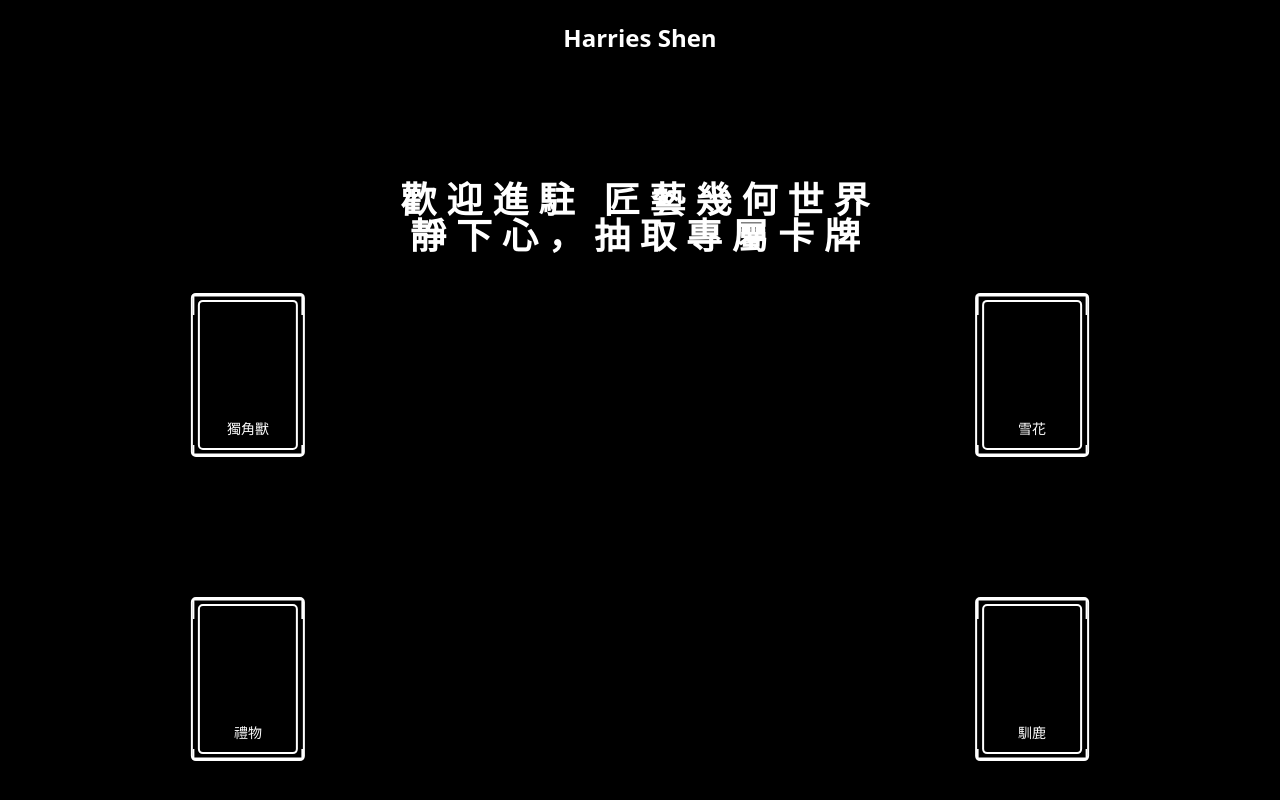
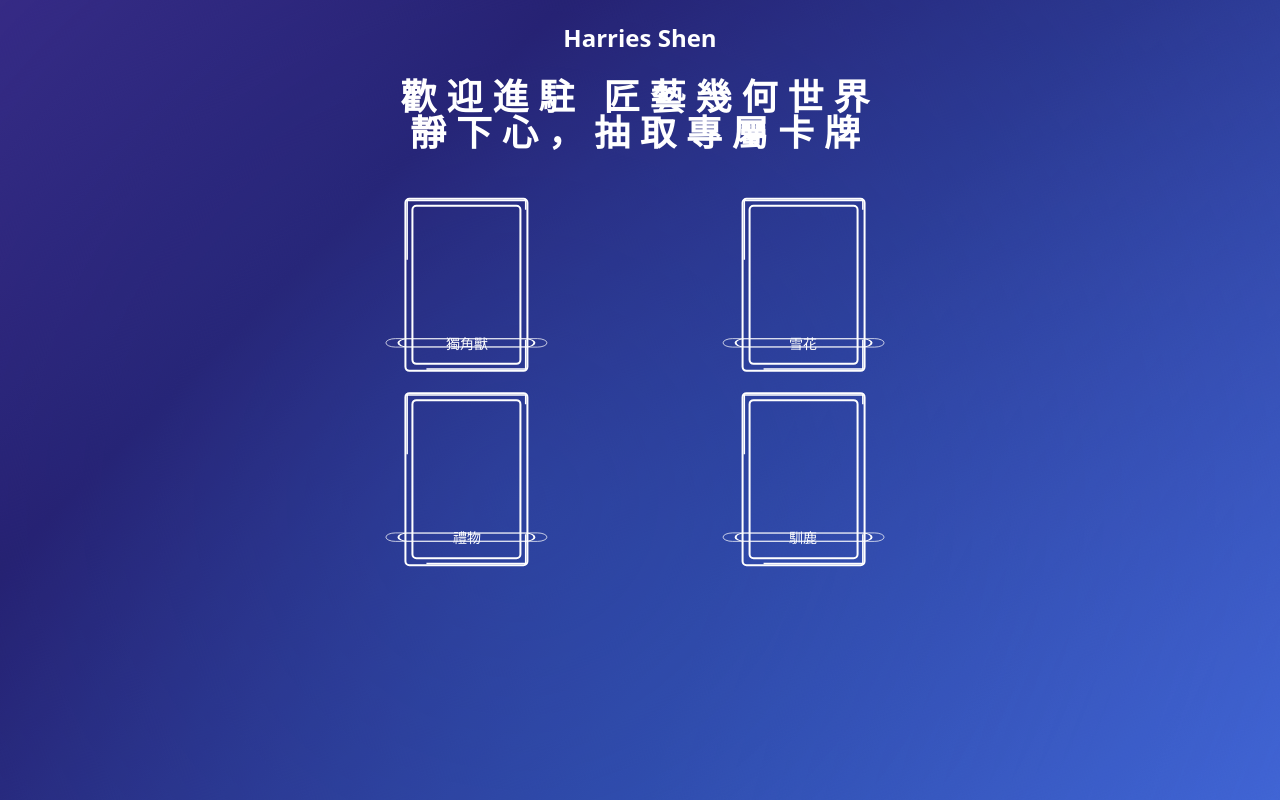
Before and after one commit to harriesshen/react-animation-sample, a React (Vite) app: page / in a window 1280 px wide. Both pictures are taken after a click on the button "Click Me , Enter The World". Built offline with nearby package versions, Linux system fonts and the light colour scheme.

Commit message:
update background animation, Card animation

```diff
--- a/src/App.css
+++ b/src/App.css
@@ -6,67 +6,47 @@
     justify-content: start;
     flex-direction: column;
     overflow: hidden;
+    position: relative;
+    z-index: 10;
 }
-
-.content {
+/* step 1 */
+.home-page-content {
     width: 100%;
     height: 100%;
     display: flex;
     flex-direction: column;
     align-items: center;
-    justify-content: space-evenly;
+}
+.home-page-content .home-page-button {
+    margin-bottom: 70px;
 }
 
-.content .content-card {
-    width: 100%;
+/* step2 */
+.card-content {
+    padding: 0px 20px;
+}
+
+.card-content .content-card {
+    margin-top: 50px;
 }
 .card-container {
     display: grid;
-    grid-template-columns: 1fr 1fr;
-    row-gap: 40px;
-    column-gap: 60px;
-    justify-items: center;
+    grid-template-columns: repeat(2, minmax(100px, 120px));
+    gap: 40px 60px;
+    justify-content: space-between;
 }
 
-.option-container {
+/* step 3 */
+
+.option-container .option-content {
+    width: 100%;
+    height: 70px;
+    padding-top: 30px;
 }
 
-.option-container .option-list {
-    width: 100%;
-    height: 40px;
-    display: flex;
-    flex-direction: column;
-    align-items: center;
-    justify-content: start;
-    padding: 30px 20px 0px 20px;
-}
-
-.option-list .option-header {
+.option-content .option-header {
     width: 100%;
     height: 100%;
-    display: flex;
-    flex-direction: row;
-    /* align-items: center; */
-    justify-content: space-between;
+    display: block;
+    position: relative;
 }
-.option-header .option-left-circle,
-.option-header .option-right-circle {
-    display: flex;
-    gap: 10px;
-    flex-direction: row;
-    justify-content: space-between;
-}
-.option-list .circle {
-    content: "";
-    width: 5px;
-    height: 5px;
-    border-radius: 50%;
-    background-color: white;
-}
-
-.option-header .option-body {
-    width: 100%;
-    height: 40px;
-    position: relative;
-    border: 1px solid white;
-}
--- a/src/App.jsx
+++ b/src/App.jsx
@@ -12,28 +12,38 @@ import StartButton from "./components/StartButton";
 import Header from "./components/Header";
 import Title from "./components/Title";
 import Options from "./components/Options";
+import Loading from "./components/Loading";
 
 const App = () => {
     const [step, setStep] = useState(1);
-    const [show, setShow] = useState(true);
+
+    const [showTitle, setShowTitle] = useState(true);
+    const [showHeader, setShowHeader] = useState(true);
     const addStep = () => {
         setStep((prev) => prev + 1);
-        setShow(true);
+        setShowTitle(true);
+        setShowHeader(true);
     };
     return (
         <div className="container">
             {step === 1 && (
                 <>
-                    <Header show={show} />
-                    <div className="content">
-                        <Title show={show}>
+                    <Header show={showHeader} />
+                    <div className="home-page-content">
+                        <Title show={showTitle}>
                             時光總偏心為您獨特滯留
                             <br />
                             為您迷人風采造就出脫穎
                         </Title>
 
                         <div className="home-page-button">
-                            <StartButton onClick={addStep} setShow={setShow}>
+                            <StartButton
+                                onClick={addStep}
+                                setShow={(bool) => {
+                                    setShowTitle(bool);
+                                    setShowHeader(bool);
+                                }}
+                            >
                                 Click Me , Enter The World
                             </StartButton>
                         </div>
@@ -43,9 +53,9 @@ const App = () => {
 
             {step === 2 && (
                 <>
-                    <Header show={show} />
-                    <div className="content">
-                        <Title show={show}>
+                    <Header show={showHeader} />
+                    <div className="card-content">
+                        <Title show={showTitle}>
                             歡迎進駐&nbsp;匠藝幾何世界
                             <br />
                             靜下心，抽取專屬卡牌
@@ -57,7 +67,29 @@ const App = () => {
                 </>
             )}
 
-            {step === 3 && <OptionList />}
+            {step === 3 && (
+                <>
+                    <Header show={showHeader} />
+                    <div className="">
+                        <Title show={showTitle}>
+                            步行在異世界的走廊，
+                            <br />
+                            您想成為的樣貌是？
+                        </Title>
+                        <OptionList
+                            setStep={addStep}
+                            closeTitle={() => {
+                                setShowTitle(false);
+                            }}
+                            closeHeader={() => {
+                                setShowHeader(false);
+                            }}
+                        />
+                    </div>
+                </>
+            )}
+
+            {step === 4 && <Loading />}
         </div>
     );
 };
@@ -67,32 +99,32 @@ export default App;
 const CardContainer = ({ setStep }) => {
     const [cardList, setCardList] = useState([
         {
-            initX: -100,
-            initY: -100,
+            endpointX: 20,
+            endpointY: 5,
             buttonText: "獨角獸",
             checked: false,
             display: true,
             svgImage: Unicorn,
         },
         {
-            initX: 100,
-            initY: -100,
+            endpointX: -20,
+            endpointY: 5,
             buttonText: "雪花",
             checked: false,
             display: true,
             svgImage: Snowflake,
         },
         {
-            initX: -100,
-            initY: 100,
+            endpointX: 20,
+            endpointY: -5,
             buttonText: "禮物",
             checked: false,
             display: true,
             svgImage: Gift,
         },
         {
-            initX: 100,
-            initY: 100,
+            endpointX: -20,
+            endpointY: -5,
             buttonText: "馴鹿",
             checked: false,
             display: true,
@@ -113,15 +145,22 @@ const CardContainer = ({ setStep }) => {
     return (
         <div className="card-container">
             {cardList.map(
-                ({ initX, initY, buttonText, checked, display, svgImage }) => (
+                ({
+                    buttonText,
+                    checked,
+                    display,
+                    svgImage,
+                    endpointX,
+                    endpointY,
+                }) => (
                     <Card
                         key={buttonText}
-                        initX={initX}
-                        initY={initY}
                         buttonText={buttonText}
                         checked={checked}
                         display={display}
                         svgImage={svgImage}
+                        endpointX={endpointX}
+                        endpointY={endpointY}
                         onClick={handleClickCard}
                         setStep={setStep}
                     />
@@ -131,20 +170,16 @@ const CardContainer = ({ setStep }) => {
     );
 };
 
-const OptionList = () => {
+const OptionList = ({ setStep, closeTitle, closeHeader }) => {
     return (
         <div className="option-container">
-            <div className="option-list">
+            <div className="option-content">
                 <div className="option-header">
-                    <div className="option-left-circle">
-                        <div className="circle"></div>
-                        <div className="circle"></div>
-                    </div>
-                    <div className="option-body">{/* <Options /> */}</div>
-                    <div className="option-right-circle">
-                        <div className="circle"></div>
-                        <div className="circle"></div>
-                    </div>
+                    <Options
+                        setStep={setStep}
+                        closeTitle={closeTitle}
+                        closeHeader={closeHeader}
+                    />
                 </div>
             </div>
         </div>
--- a/src/components/Card/index.css
+++ b/src/components/Card/index.css
@@ -1,6 +1,6 @@
 .card {
-    width: 100px;
-    height: 150px;
+    width: 110px;
+    height: 160px;
     background-color: transparent;
     border: 2px solid white;
     border-radius: 5px;
--- a/src/components/Card/index.jsx
+++ b/src/components/Card/index.jsx
@@ -3,39 +3,56 @@ import { motion } from "framer-motion";
 import "./index.css";
 import CardImage from "../CardImage";
 
+const checkedColor = "#24d8e9";
+
 export default function Card(props) {
     const {
-        initX = 100,
-        initY = 100,
         buttonText,
         checked,
         display,
         onClick,
         svgImage,
         setStep,
+        endpointX,
+        endpointY,
     } = props;
     const [startBorderAnimation, setStartBorderAnimation] = useState(false);
     const [enableButton, setEnableButton] = useState(false);
     const [pickOut, setPickOut] = useState(false);
     const cardRef = useRef(null);
-    const borderColor = checked ? "#1885ebff" : "#FFFFFF";
+    const borderColor = checked ? checkedColor : "#FFFFFF";
     const handleCardAnimation = () => {
         if (!startBorderAnimation) setStartBorderAnimation(true);
         if (cardRef) cardRef.current.style.pointerEvents = "auto";
         if (cardRef && !display) cardRef.current.style.pointerEvents = "none";
-        if (pickOut) setStep();
+        if (pickOut) {
+            setTimeout(() => {
+                setStep();
+            }, 4000);
+        }
     };
 
     const moveToCenter = () => {
-        const rect = cardRef.current.getBoundingClientRect();
-        const cardCenterX = rect.left + rect.width / 2;
-        const cardCenterY = rect.top + rect.height / 2;
+        const cardRect = cardRef.current.getBoundingClientRect();
+        const cardCenterX = cardRect.left + cardRect.width / 2;
+        const cardCenterY = cardRect.top + cardRect.height / 2;
 
-        const screenCenterX = window.innerWidth / 2;
-        const screenCenterY = window.innerHeight / 2;
+        const containerRect = document
+            .querySelector(".card-container")
+            ?.getBoundingClientRect();
 
-        const targetX = screenCenterX - cardCenterX;
-        const targetY = screenCenterY - cardCenterY;
+        if (!containerRect) {
+            console.warn("找不到 .card-container 元素");
+            return { x: 0, y: 0 };
+        }
+
+        // 計算 card-container 的中心點
+        const containerCenterX = containerRect.left + containerRect.width / 2;
+        const containerCenterY = containerRect.top + containerRect.height / 2;
+
+        // 計算需要移動的距離（相對於當前卡片位置）+ 已經移動過的距離(endPoint)
+        const targetX = containerCenterX - cardCenterX + endpointX;
+        const targetY = containerCenterY - cardCenterY + endpointY;
 
         return { x: targetX, y: targetY };
     };
@@ -43,7 +60,7 @@ export default function Card(props) {
     useEffect(() => {
         setTimeout(() => {
             setEnableButton(true);
-        }, 4000);
+        }, 500);
     }, []);
 
     useEffect(() => {
@@ -53,16 +70,17 @@ export default function Card(props) {
             }, 1000);
         }
     }, [display, checked]);
+
     return (
         <motion.div
             // 改變定點位置從InitX,InitY帶值
             initial={{ opacity: 1, x: 0, y: 0 }}
             animate={{
                 opacity: !display ? 0 : 1,
-                x: !pickOut ? initX : moveToCenter().x,
-                y: !pickOut ? initY : moveToCenter().y,
+                x: !pickOut ? endpointX : moveToCenter().x,
+                y: !pickOut ? endpointY : moveToCenter().y,
             }}
-            transition={{ duration: display ? 2 : 1 }}
+            transition={{ duration: display ? 2 : !pickOut ? 1 : 0.5 }}
             className="card"
             onAnimationComplete={handleCardAnimation}
             style={{ borderColor }}
@@ -70,7 +88,11 @@ export default function Card(props) {
             ref={cardRef}
         >
             {startBorderAnimation && (
-                <CardImage svgImage={svgImage} color={borderColor} />
+                <CardImage
+                    svgImage={svgImage}
+                    color={borderColor}
+                    pickOut={pickOut}
+                />
             )}
             <CardButton
                 enableButton={enableButton}
@@ -81,12 +103,12 @@ export default function Card(props) {
                 <motion.svg
                     width="100%"
                     height="100%"
-                    viewBox="0 0 110 160"
+                    viewBox="0 0 120 170"
                     xmlns="http://www.w3.org/2000/svg"
                     style={{ position: "absolute", top: 0, left: 0 }}
                 >
                     <motion.path
-                        d="M0,0 H110 V160 H0 Z"
+                        d="M0,0 H120 V170 H0 Z"
                         fill="none"
                         stroke={borderColor}
                         strokeWidth="3"
@@ -133,9 +155,9 @@ const CardButton = ({ enableButton, buttonText, onClick, checked }) => {
                     duration,
                 }}
                 style={{
-                    backgroundColor: checked ? "#1885ebff" : "transparent",
+                    backgroundColor: checked ? checkedColor : "transparent",
 
-                    borderColor: checked ? "#1885ebff" : "#FFFFFF",
+                    borderColor: checked ? checkedColor : "#FFFFFF",
                 }}
             ></motion.div>
 
@@ -148,7 +170,7 @@ const CardButton = ({ enableButton, buttonText, onClick, checked }) => {
                 transition={{
                     duration,
                 }}
-                style={{ borderColor: checked ? "#1885ebff" : "#FFFFFF" }}
+                style={{ borderColor: checked ? checkedColor : "#FFFFFF" }}
             ></motion.div>
         </motion.button>
     );
--- a/src/main.css
+++ b/src/main.css
@@ -130,3 +130,85 @@ table {
     background: black;
     color: white;
 }
+
+@keyframes glowMove {
+    0%,
+    100% {
+        transform: rotate(0deg) scale(1);
+    }
+    33% {
+        transform: rotate(120deg) scale(1.1);
+    }
+    66% {
+        transform: rotate(240deg) scale(0.9);
+    }
+}
+
+/* 漸變動畫 */
+@keyframes gradientShift {
+    0% {
+        background-position: 0% 50%;
+    }
+    25% {
+        background-position: 100% 50%;
+    }
+    50% {
+        background-position: 100% 100%;
+    }
+    75% {
+        background-position: 0% 100%;
+    }
+    100% {
+        background-position: 0% 50%;
+    }
+}
+#root {
+    position: relative;
+    display: flex;
+    align-items: center;
+    justify-content: center;
+    overflow: hidden;
+}
+
+/* 動態漸變背景 */
+#root::before {
+    content: "";
+    position: absolute;
+    top: 0;
+    left: 0;
+    right: 0;
+    bottom: 0;
+    background: linear-gradient(
+        135deg,
+        #6b46c1 0%,
+        #200a53 25%,
+        #3b82f6 50%,
+        #1d4ed8 75%,
+        #6b46c1 100%
+    );
+    background-size: 400% 400%;
+    animation: gradientShift 8s ease-in-out infinite;
+    z-index: 1;
+}
+
+/* 添加額外的光暈效果 */
+#root::after {
+    content: "";
+    position: absolute;
+    top: -50%;
+    left: -50%;
+    width: 300%;
+    height: 300%;
+    background: radial-gradient(
+            circle at 30% 70%,
+            rgba(139, 92, 246, 0.3) 0%,
+            transparent 50%
+        ),
+        radial-gradient(
+            circle at 70% 30%,
+            rgba(59, 130, 246, 0.3) 0%,
+            transparent 50%
+        );
+    animation: glowMove 12s ease-in-out infinite;
+    z-index: 2;
+}
```
Also changed, not shown: src/components/CardImage/index.jsx (+12 -7 lines).
